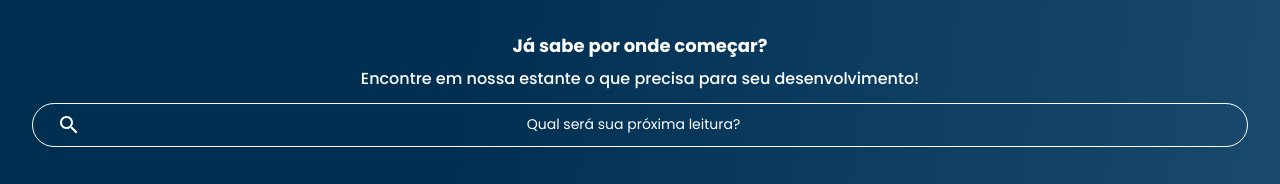
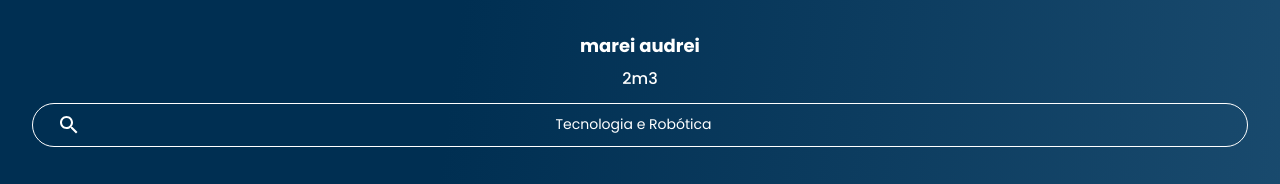
Before and after one commit to mariaudrei/alura-books, a plain HTML site: page index.html in a window 1280 px wide. Shown: the part 75-259 px from the top of the page. Drawn offline with nearby package versions, Linux system fonts and the light colour scheme.

Commit message:
Update index.html

```diff
--- a/index.html
+++ b/index.html
@@ -48,9 +48,9 @@
   </header>
 
   <section class="banner">
-    <h2 class="banner__titulo">Já sabe por onde começar?</h2>
-    <p class="banner__texto">Encontre em nossa estante o que precisa para seu desenvolvimento!</p>
-    <input type="search" class="banner__pesquisa" placeholder="Qual será sua próxima leitura?">
+    <h2 class="banner__titulo">marei audrei</h2>
+    <p class="banner__texto">2m3</p>
+    <input type="search" class="banner__pesquisa" placeholder="Tecnologia e Robótica">
   </section>
 
   <section class="carrossel">
```
